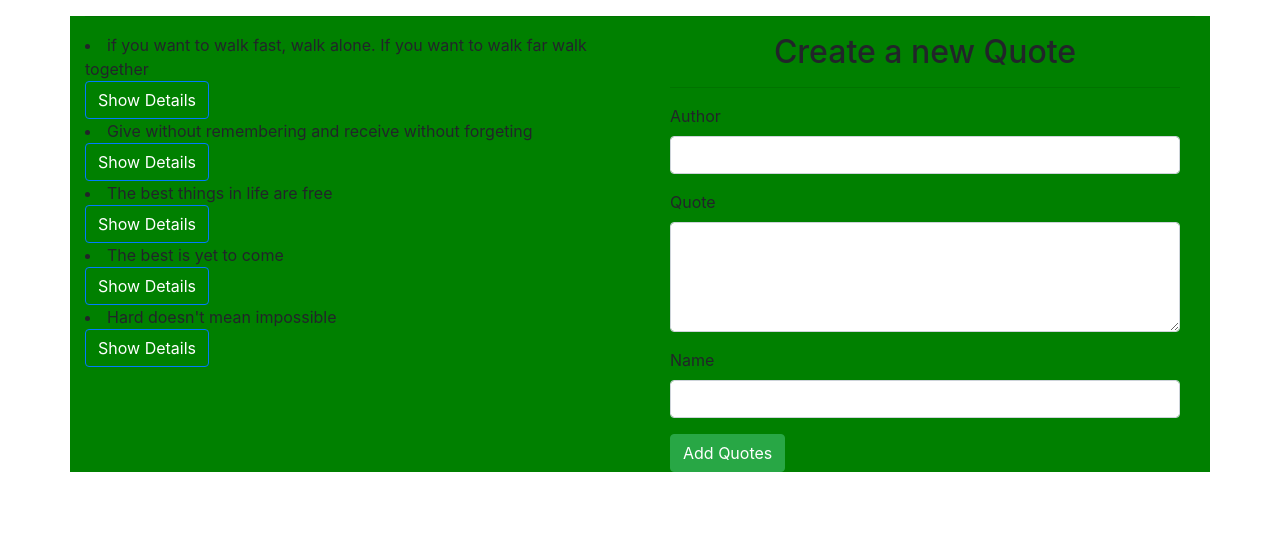
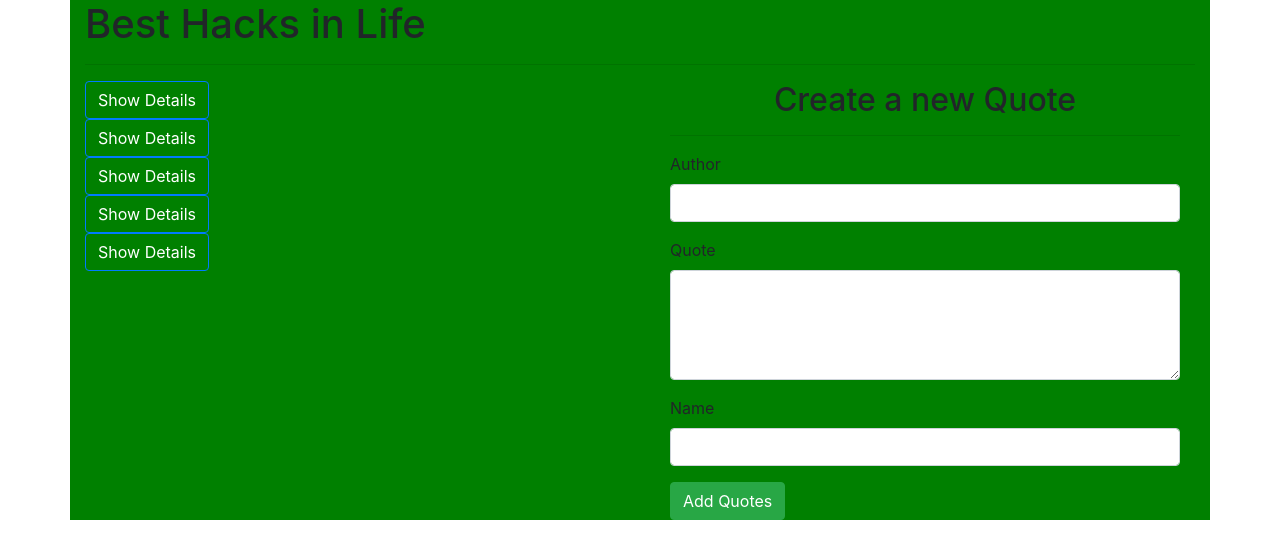
Before and after one commit to JadyVella/Quotes, an Angular app: page / in a window 1280 px wide. Shown: the top 558 px of the page. Built offline with nearby package versions, Linux system fonts and the light colour scheme.

Commit message:
Add a quotes to the life-hacks.component.html

```diff
--- a/src/app/life-hacks/life-hacks.component.html
+++ b/src/app/life-hacks/life-hacks.component.html
@@ -1,12 +1,12 @@
 <div class="container">
-  <!-- <h1>Best Hacks in Life</h1> -->
+  <h1>Best Hacks in Life</h1>
   <hr>
 
   <div class="row">
     <div class="col-md-6">
       <div *ngFor='let quote of lifehacks; let i = index'>
         <div>
-          <li>{{quote.quotes}}</li>
+          <!-- <li>{{quote.quotes}}</li> -->
           <button (click)='showDetails(i)' class="btn btn-primary">Show Details</button>
         </div>
 
```
